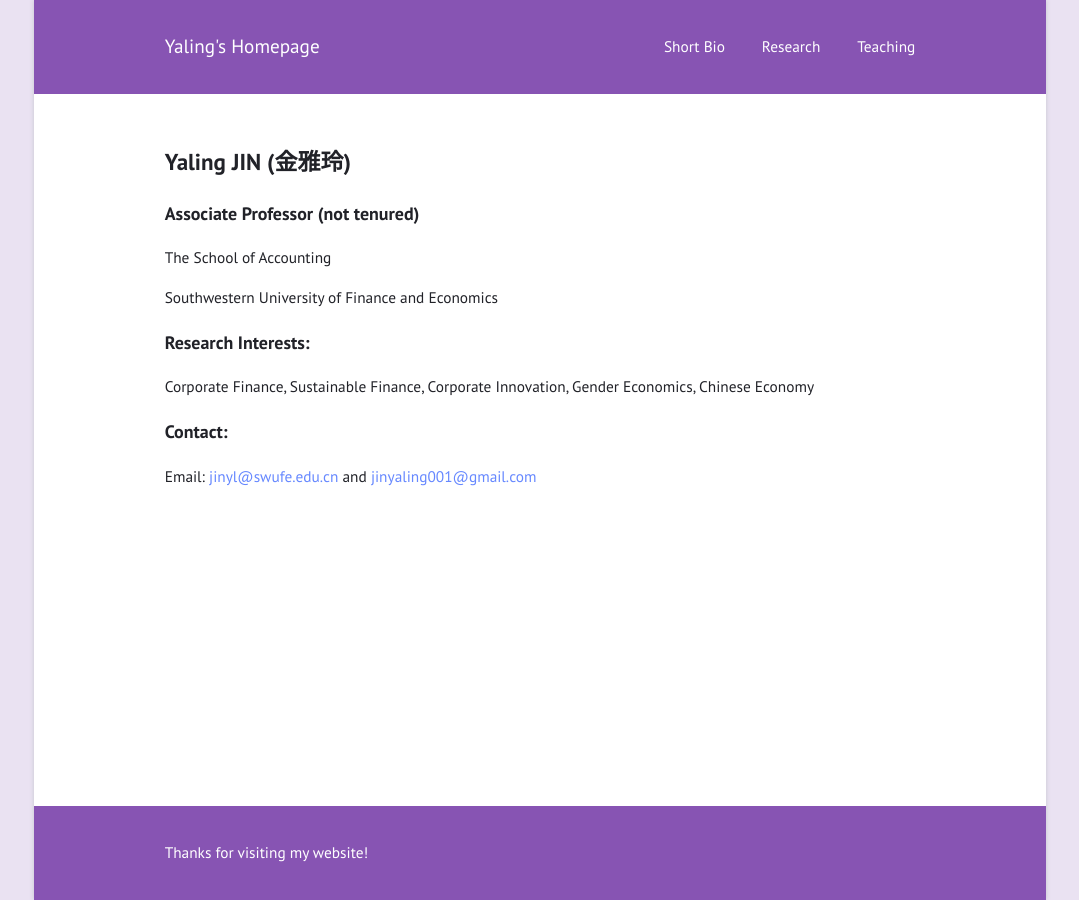
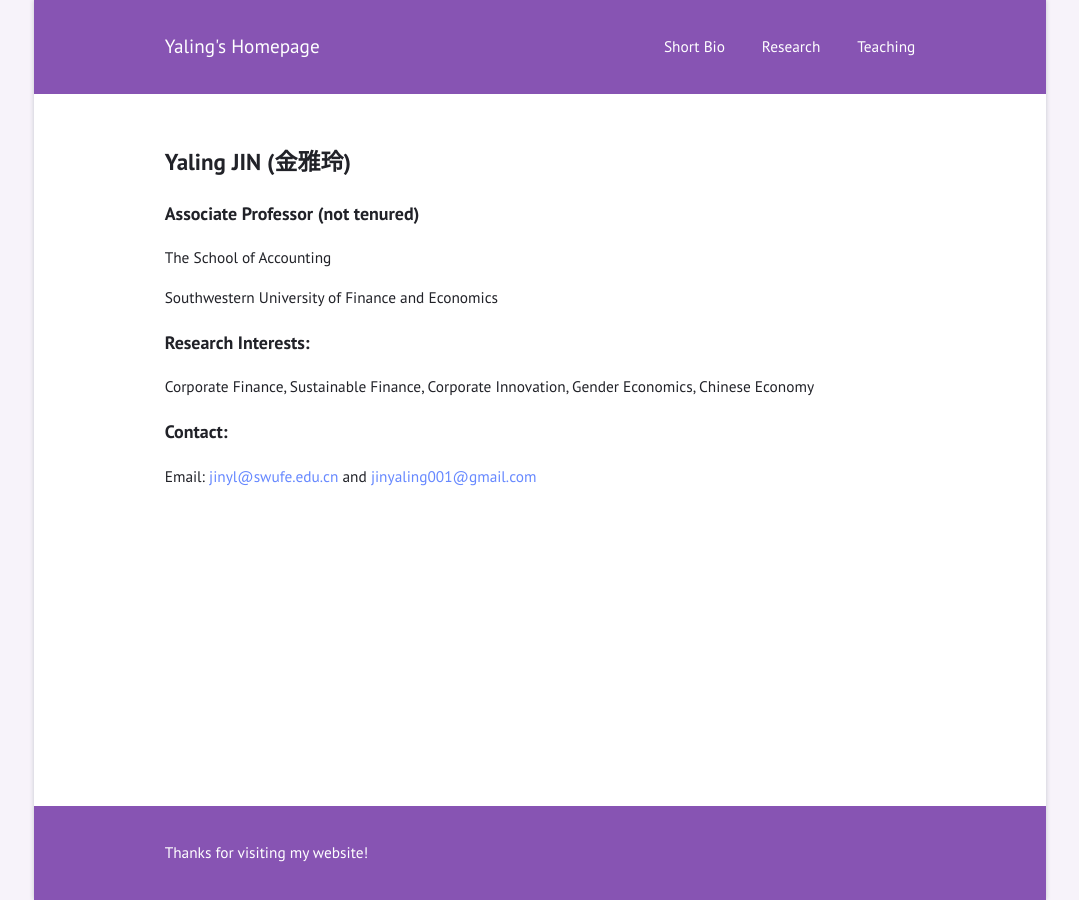
Before and after one commit to jinyaling/jinyaling.github.io, a Jekyll site: the page built from index.md, in a window 1280 px wide. Shown: the whole page, without its empty margins (100-1179 px from the left). Built offline with Jekyll 4.4.1, drawn with Linux system fonts in a browser that asks for light colours.

Commit message:
Update frame.sass

```diff
--- a/assets/css/frame.sass
+++ b/assets/css/frame.sass
@@ -4,7 +4,7 @@
 @import index, font, basic, layout, classes
 
 html
-  background: lighten($purple, 45%)
+  background: lighten($purple, 50%)
   padding: 0 calc(38% - 22em)
 
 body
```
